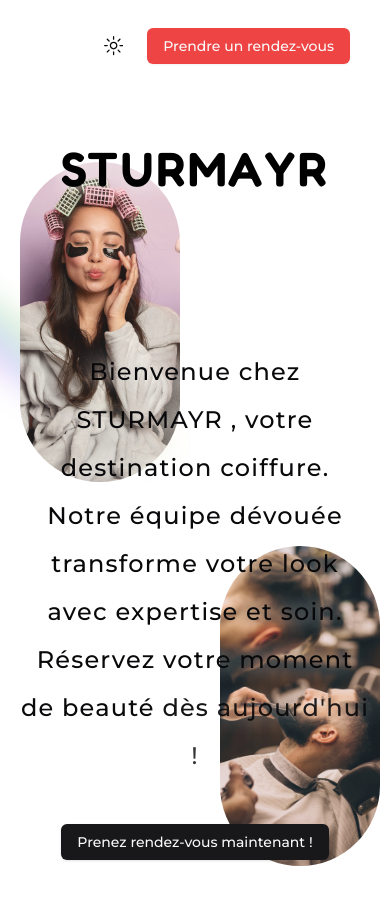
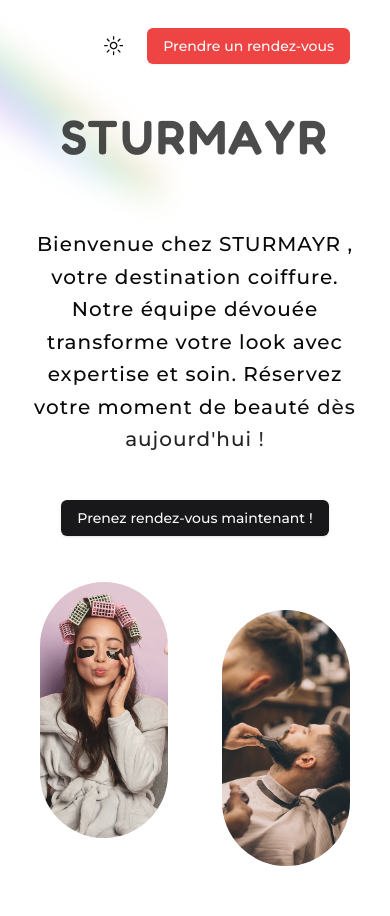
Before and after one commit to Adrien-legeleu/site-coiffeur, a Next.js app: page / in a window 390 px wide. Shown: the top 916 px of the page. Built offline with nearby package versions, Linux system fonts and the light colour scheme.

Commit message:
site coiffeur finish

```diff
--- a/src/app/page.tsx
+++ b/src/app/page.tsx
@@ -5,7 +5,7 @@ import { Footer, Header } from "@/features/layout";
 export default function Home() {
   return (
     <div className="h-full antialiased bg-grid-white/[0.02] relative overflow-hidden">
-      <Spotlight className="absolute top-0 left-0 w-full h-full z-0" />
+      <Spotlight className="absolute -top-64 md:top-0 left-0 w-full h-full z-0" />
       <Header />
       <section id="1" className="relative z-10">
         {" "}
--- a/src/components/acernity/Spotlight.tsx
+++ b/src/components/acernity/Spotlight.tsx
@@ -17,7 +17,7 @@ export const Spotlight = ({ className }: SpotlightProps) => {
   return (
     <svg
       className={cn(
-        "animate-spotlight pointer-events-none relative z-[1] h-[219%] w-[188%] lg:w-[134%] opacity-100", // Passe de `absolute` à `relative`
+        "animate-spotlight pointer-events-none relative z-[1] h-[219%] w-[188%] lg:w-[134%] opacity-0", // Passe de `absolute` à `relative`
         className
       )}
       xmlns="http://www.w3.org/2000/svg"
--- a/src/components/acernity/text-generate-effect.tsx
+++ b/src/components/acernity/text-generate-effect.tsx
@@ -53,7 +53,9 @@ export const TextGenerateEffect = ({
   return (
     <div className={cn(className)}>
       <div className="mt-4">
-        <div className="  leading-loose  tracking-wider">{renderWords()}</div>
+        <div className="  sm:leading-loose leading-relaxed  tracking-wider">
+          {renderWords()}
+        </div>
       </div>
     </div>
   );
--- a/src/features/home/Landing.tsx
+++ b/src/features/home/Landing.tsx
@@ -5,8 +5,8 @@ import Image from "next/image";
 
 export const Landing = () => {
   return (
-    <div className="sm:px-20 px-5 flex flex-col lg:flex-row items-center lg:pt-0 sm:pt-20 pt-40  justify-center h-screen gap-32 max-sm:mb-32 max-w-[1500px] mx-auto">
-      <h2 className="text-black text-5xl sm:text-6xl z-10 sm:hidden  text-shadow-lg font-fredoka  font-semibold tracking-wider text-center ">
+    <div className="sm:px-20 px-5 flex flex-col lg:flex-row items-center lg:pt-0 sm:pt-20 pt-28  sm:justify-center justify-start h-screen sm:gap-32 max-sm:mb-32 max-w-[1500px] mx-auto">
+      <h2 className="text-black/70 dark:text-white/70 text-5xl sm:text-6xl z-10 sm:hidden  text-shadow-lg dark:text-shadow-none font-fredoka max-sm:pb-10  font-semibold tracking-wider text-center ">
         STURMAYR
       </h2>
       <div className="sm:flex-1 flex items-center flex-col gap-8  z-10 font-montserrat">
@@ -14,24 +14,24 @@ export const Landing = () => {
           duration={2}
           filter={false}
           words="Bienvenue chez STURMAYR , votre destination coiffure. Notre équipe dévouée transforme votre look avec expertise et soin. Réservez votre moment de beauté dès aujourd'hui !"
-          className="text-center font-medium text-2xl text-shadow-lg dark:text-shadow-none py-3"
+          className="text-center font-medium sm:text-2xl text-xl text-shadow-lg dark:text-shadow-none py-3"
         />
         <a href="/booking" target="_blank">
           <Button>Prenez rendez-vous maintenant !</Button>
         </a>
       </div>
-      <div className="sm:flex-1 w-full h-full  gap-10 flex items-center justify-between lg:relative absolute max-lg:top-7  max-lg:left-0 max-lg:px-20  max-sm:px-5 lg:justif-center">
+      <div className="sm:flex-1 w-full h-full  gap-10 flex items-center justify-between relative   max-sm:px-5 lg:justif-center">
         <Image
           src="/images/womenPink.jpg"
           alt="photo coiffeur"
-          className="rounded-full lg:h-[80%]  lg:w-48 h-80 sm:w-48 w-40 -top-32 sm:top-0 relative object-cover max-lg:opacity-90"
+          className="rounded-full lg:h-[80%]  lg:w-48 sm:h-80 h-64 sm:w-48 w-32 top-5 relative object-cover max-lg:opacity-90"
           width={600}
           height={1000}
         />
         <Image
           src="/images/barberMan.jpg"
           alt="photo coiffeur"
-          className="rounded-full lg:h-[80%] lg:w-48 h-80 sm:w-48 w-40 relative top-64 sm:top-10 object-cover max-lg:opacity-90"
+          className="rounded-full lg:h-[80%]  lg:w-48 sm:h-80 h-64 sm:w-48 w-32  relative top-12 object-cover max-lg:opacity-90"
           width={600}
           height={1000}
         />
--- a/src/features/home/Services.tsx
+++ b/src/features/home/Services.tsx
@@ -16,7 +16,7 @@ import Image from "next/image";
 
 export function Services() {
   return (
-    <div className="flex items-center flex-col py-20 px-10 gap-20 max-w-[1500px] mx-auto font-montserrat">
+    <div className="flex items-center flex-col py-20 sm:px-10 px-3 gap-20 max-w-[1500px] mx-auto font-montserrat">
       <motion.h1
         initial={{
           opacity: 0,
```
